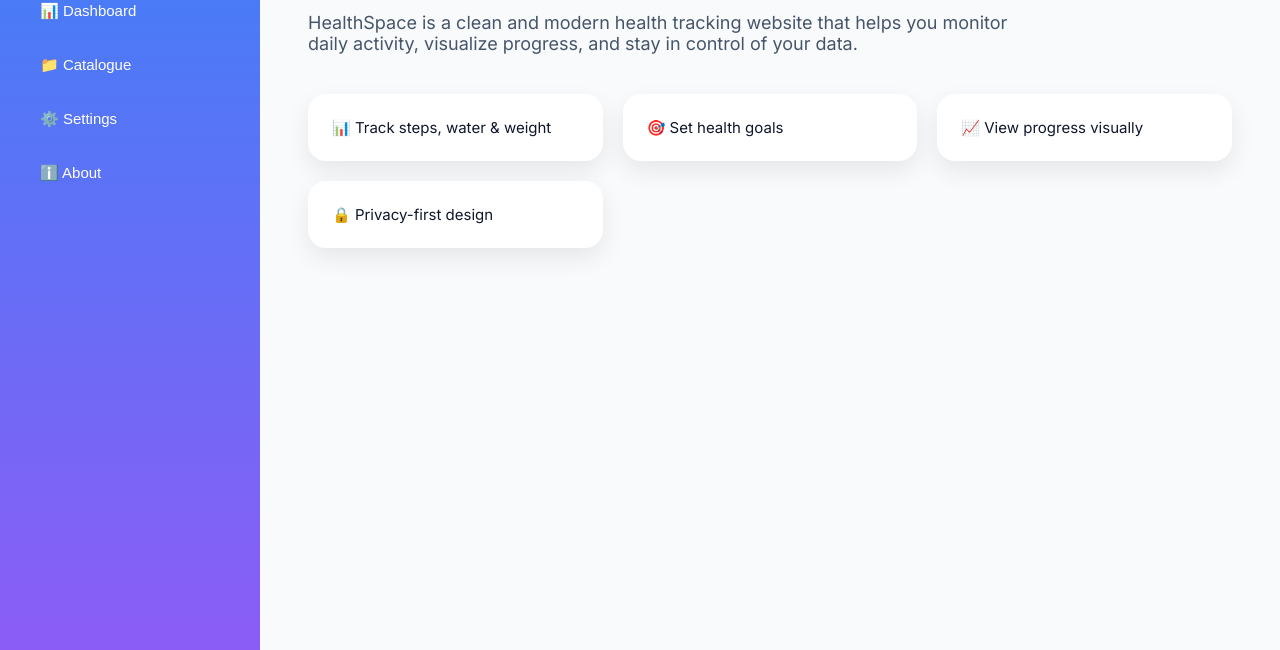
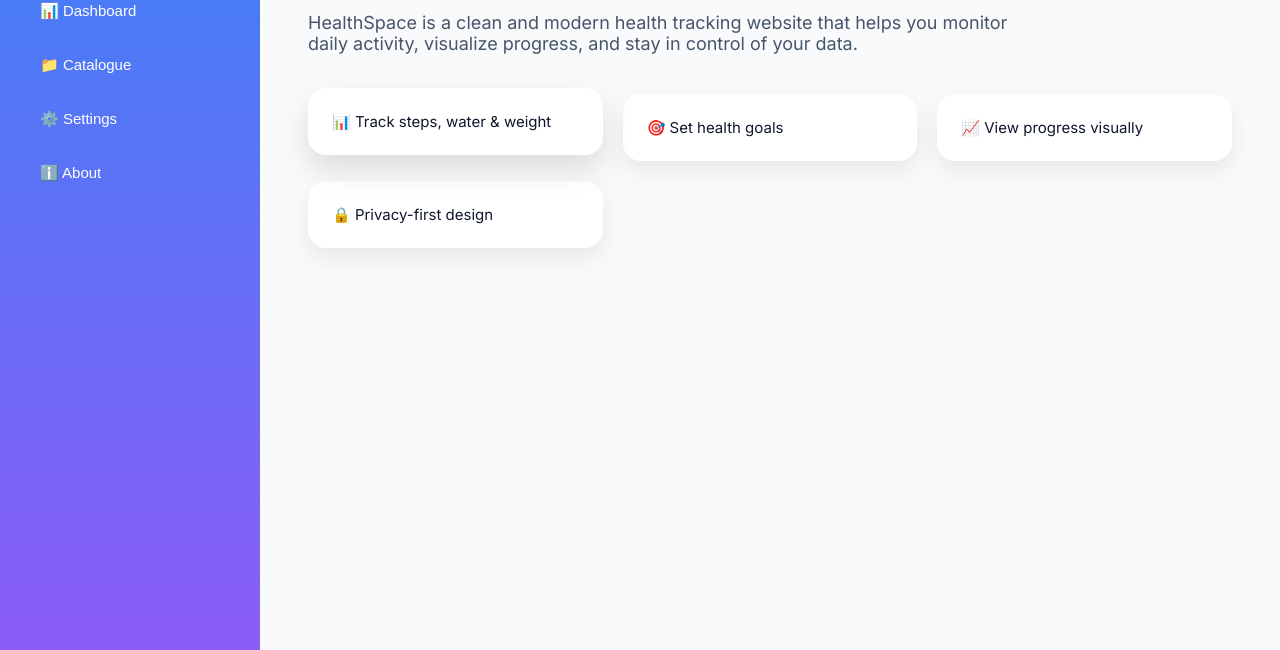
Before and after one commit to Ayyan0417/health_tracker, a plain HTML site: page index.html in a window 1280 px wide. In both pictures the pointer is over the element "📊 Track steps, water & weight". Shown: the part 150-800 px from the top of the page. Drawn offline with Linux system fonts and the light colour scheme.

Commit message:
Update style.css

```diff
--- a/style.css
+++ b/style.css
@@ -118,3 +118,12 @@ h2 {
     padding: 24px;
   }
 }
+.feature {
+  cursor: pointer;
+  transition: transform 0.25s ease, box-shadow 0.25s ease;
+}
+
+.feature:hover {
+  transform: translateY(-6px);
+  box-shadow: 0 14px 30px rgba(0,0,0,0.12);
+}
```
